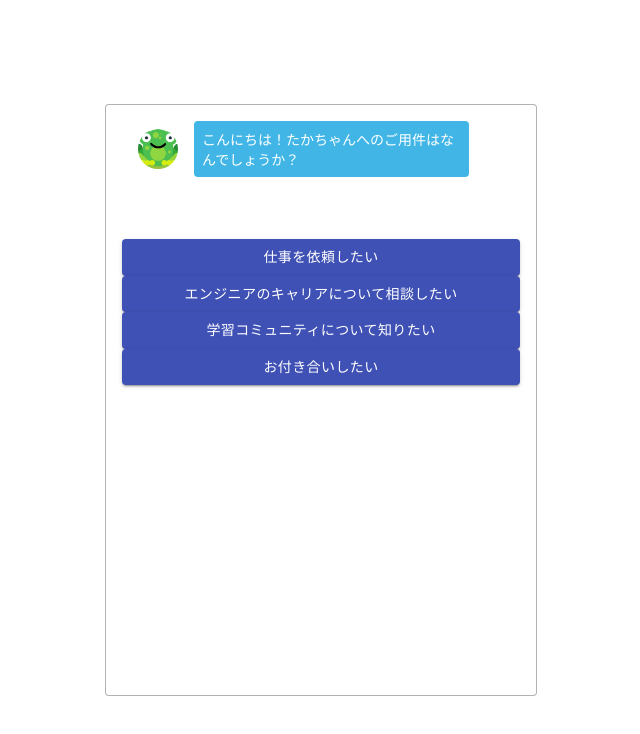
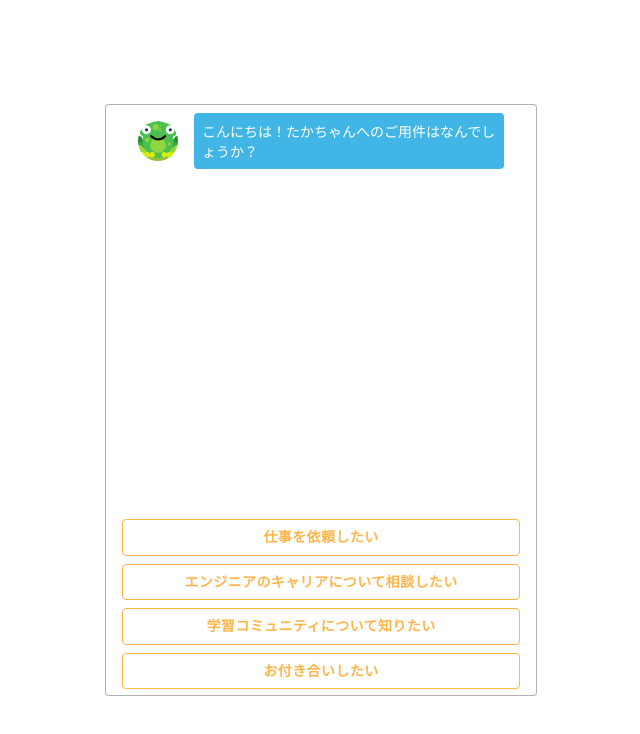
Before and after one commit to takashi-okimoto/react-chatbot, a React (Create React App) app: page / in a window 1280 px wide. Shown: the top 734 px of the page, without its empty margins (319-959 px from the left). Built offline with nearby package versions, Linux system fonts and the light colour scheme.

Commit message:
materialui customize styles

```diff
--- a/src/components/Answer.jsx
+++ b/src/components/Answer.jsx
@@ -1,17 +1,30 @@
 import React from 'react';
-import { makeStyles } from '@material-ui/core/styles';
+import { makeStyles, createStyles } from '@material-ui/core/styles';
 import Button from '@material-ui/core/Button';
 
-const useStyles = makeStyles((theme) => ({
-  root: {
-
-  },
-}));
+const useStyles = makeStyles((theme) => (
+  createStyles({
+    "button": {
+      borderColor: '#FFB549',
+      color: '#FFB549',
+      fontWeight: 600,
+      marginBottom: '8px',
+      "&:hover": {
+        backgroundColor: '#FFB549',
+        color: '#fff'
+      }
+    }
+  })
+));
 
 const Answer = (props) => {
-  // const classes = useStyles();
+  const classes = useStyles();
   return (
-    <Button variant="contained" color="primary" onClick={() => props.select(props.content, props.nextId)}>
+    <Button
+      className={classes.button}
+      variant="outlined" onClick={() => props.select(props.content, props.nextId)}
+    >
+
       {props.content}
     </Button>
   )
--- a/src/components/Chats.jsx
+++ b/src/components/Chats.jsx
@@ -1,21 +1,23 @@
 import React from 'react';
-import { makeStyles } from '@material-ui/core/styles';
+import { createStyles, makeStyles } from '@material-ui/core/styles';
 import List from '@material-ui/core/List';
 import {Chat} from './index';
 
-const useStyles = makeStyles((theme) => ({
-  root: {
-    width: '100%',
-    maxWidth: '36ch',
-    backgroundColor: theme.palette.background.paper,
-  },
-}));
+const useStyles = makeStyles(() => (
+  createStyles({
+    "chats": {
+      height: 400,
+      padding: '0',
+      overflow: 'auto'
+    }
+  })
+));
 
 const Chats = (props) => {
   const classes = useStyles();
 
   return (
-    <List className={classes.root}>
+    <List className={classes.chats}>
       {props.chats.map((chat, index) => {
         return <Chat text={chat.text} type={chat.type} key={index.toString()} />
       })}
```
Also changed, not shown: 1 other file (tests, documents, lock files or other folders).
